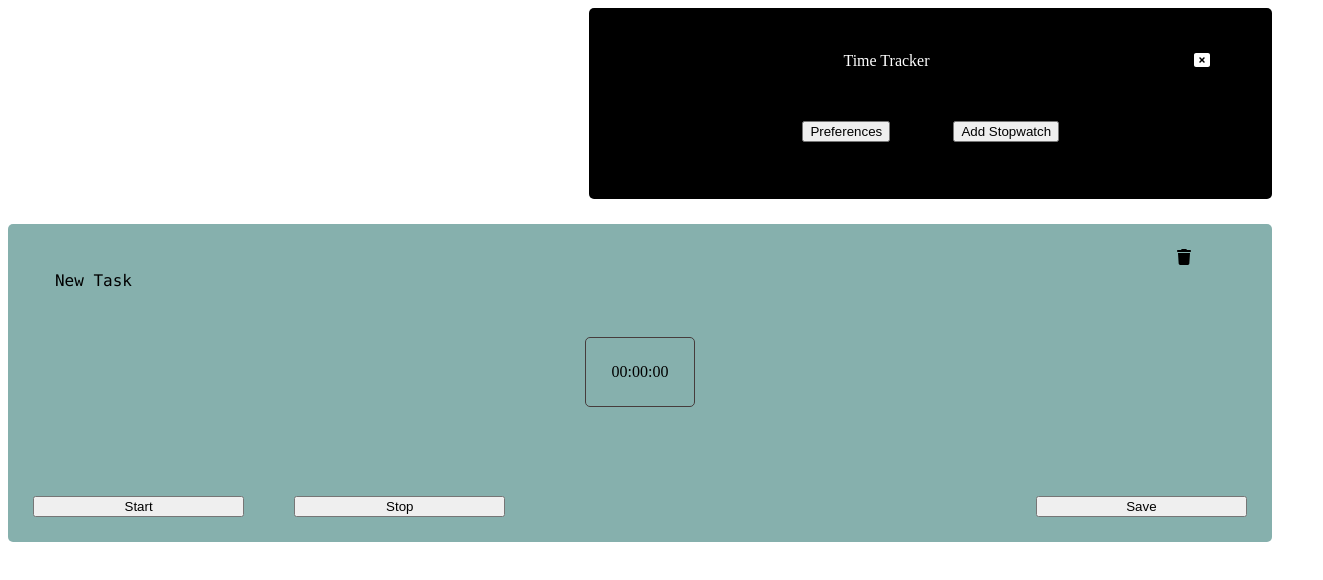
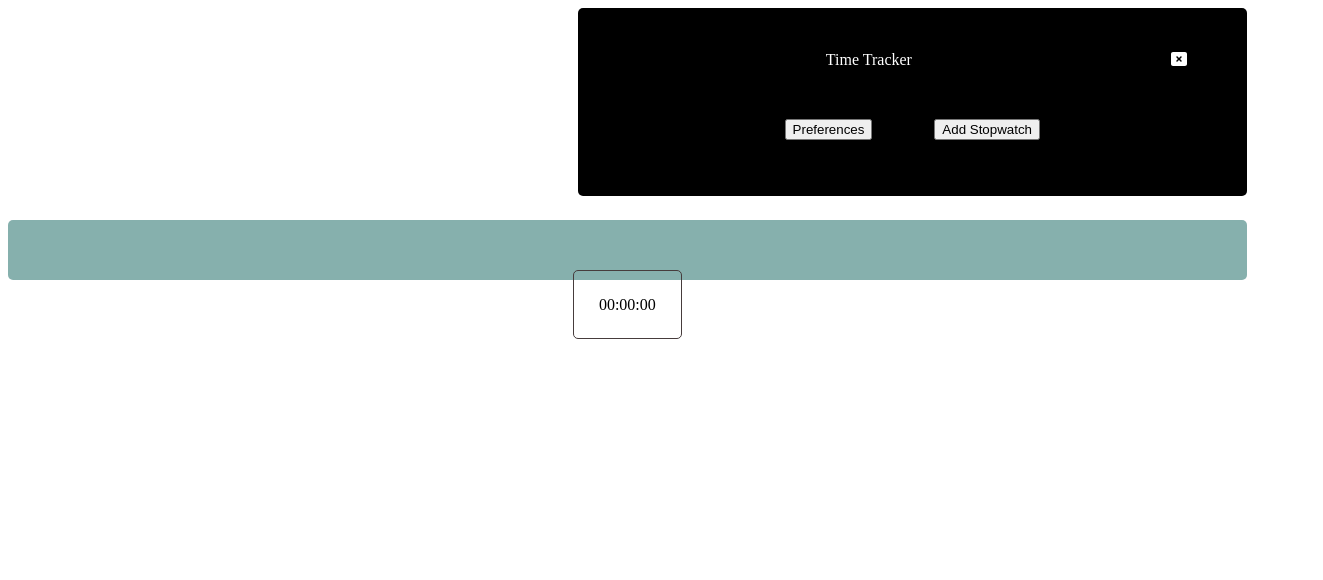
Before and after one commit to FredericoCoelhoNunes/time-tracker, a Vue app: page / in a window 1280 px wide. Both pictures are taken after a click on the button "Add Stopwatch". Shown: the top 580 px of the page, 1323 px wide, since content can reach past the window. Built offline with nearby package versions, Linux system fonts and the light colour scheme.

Commit message:
Added some styling to make the app more discrete. I suck at CSS

```diff
--- a/src/assets/styles/app-styles.css
+++ b/src/assets/styles/app-styles.css
@@ -16,10 +16,10 @@ button {
 
 .stopwatch-section {
   display: flex;
-  width: 100%;
+  width: 98%;
   flex-direction: column;
   align-items: flex-end;       /* right-align the image */
-  justify-content: center;     /* vertically center all content */
+  justify-content: right;     /* vertically center all content */
 }
 
 .add-stopwatch-container {
@@ -37,7 +37,6 @@ button {
     width: 100%;
     display: flex;
     align-items: right;
-    justify-content: right;
     flex-direction: column;
 }
 .title-and-exit-button {
--- a/src/assets/styles/my-stopwatch-styles.css
+++ b/src/assets/styles/my-stopwatch-styles.css
@@ -20,12 +20,38 @@ button {
     display: flex;
     flex-direction: column;
     width: 100%;
+    height: 60px;
     margin-top: 2%;
     margin-bottom: 5%;
     border-radius: 5px;
     background-color: rgb(134, 176, 173);
     box-shadow: 0in;
-    align-self: right;
+
+}
+
+.my-stopwatch-body:hover {
+    cursor: pointer;
+    height: 100%;
+  }
+
+.my-stopwatch-task {
+    display: flex;
+    height: 0%;
+    width: 100%;
+    padding: 2% 2% 2% 2%;
+    visibility: hidden;
+}
+
+.my-stopwatch-body:hover>.my-stopwatch-task {
+    /* transition: 0.2s ease-out; */
+    height: 20%;
+    visibility: visible;
+}
+
+.my-stopwatch-body:hover>.my-stopwatch-buttons {
+    /* transition: 0.2s ease-out; */
+    height: 15%;
+    visibility: visible;
 }
 
 .fa-trash:hover {
@@ -35,6 +61,8 @@ button {
 .my-stopwatch-buttons {
     display: flex;
     justify-content: space-between;
+    height: 0%;
+    visibility: hidden;
 }
 
 .my-stopwatch-start-button-div {
@@ -82,12 +110,6 @@ button {
     height: 100%;
 }
 
-.my-stopwatch-task {
-    display: flex;
-    height: 30%;
-    width: 100%;
-    padding: 2% 2% 2% 2%;
-}
 
 .my-stopwatch-text-div  {
     height: 100%;
--- a/src/components/MyStopwatch.vue
+++ b/src/components/MyStopwatch.vue
@@ -1,5 +1,4 @@
 <template>
-  <div class="my-stopwatch-container">
   <div class="my-stopwatch-body rounded">
     <div class="my-stopwatch-task">
       <div class="my-stopwatch-text-div">
@@ -21,7 +20,6 @@
       </div>
       <div class="my-stopwatch-save-button-div">
         <button class="my-stopwatch-save-button button" @click="saveStopwatch">Save</button>
-        </div>
       </div>
     </div>
   </div>
```
Lines whose indentation alone changed are shown as unchanged.
